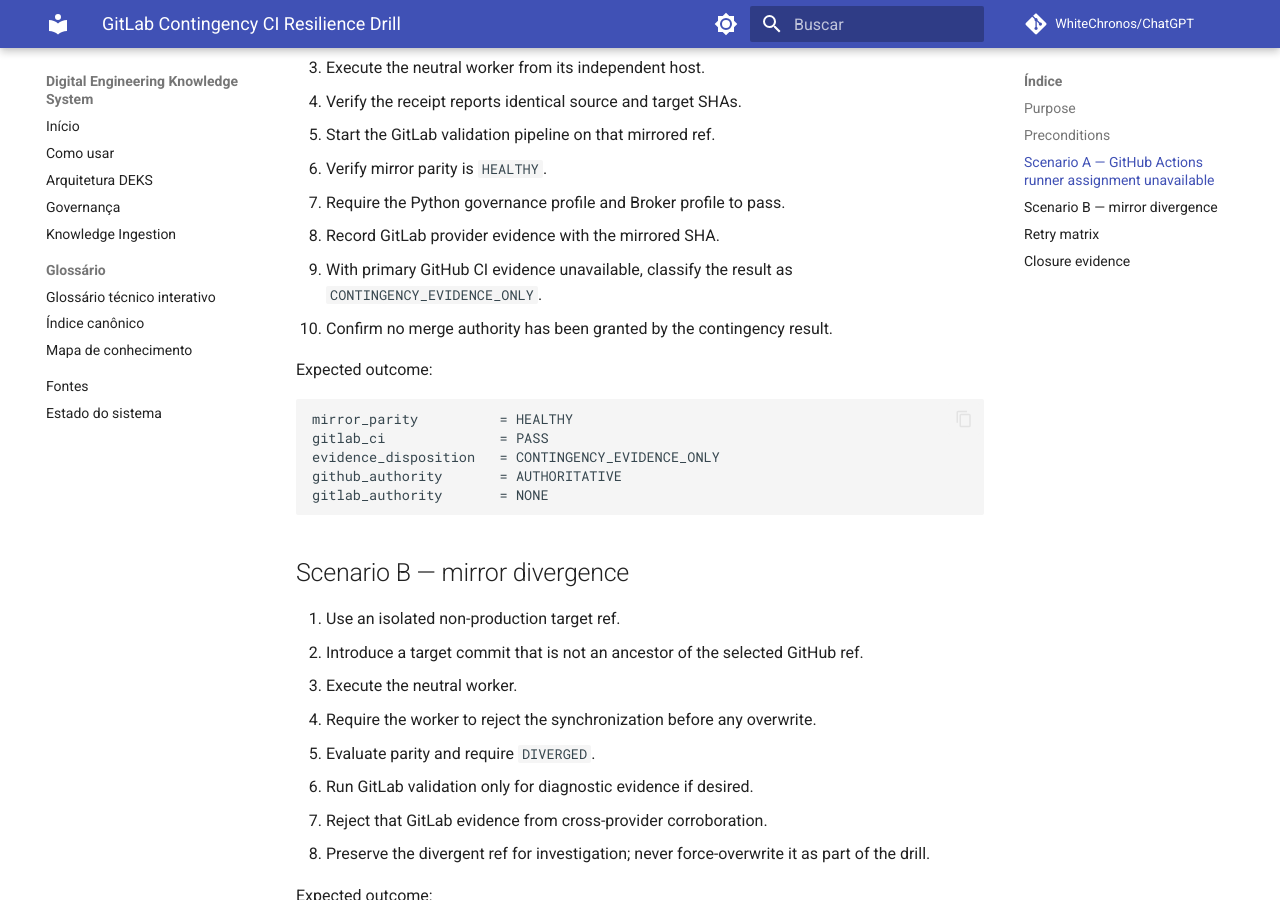
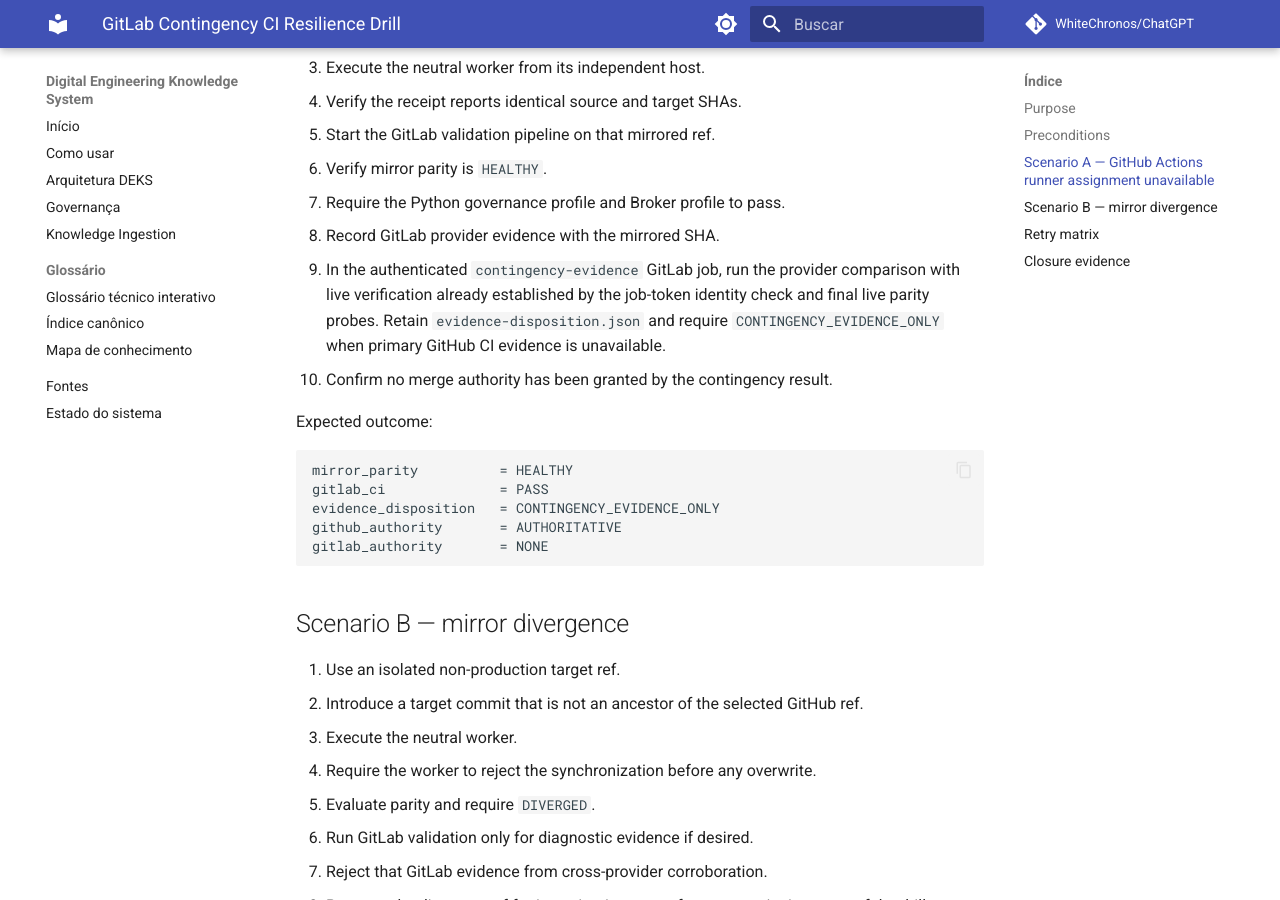
Before and after one commit to WhiteChronos/ChatGPT, an MkDocs documentation site: the page built from docs/runbooks/gitlab-contingency-drill.md, in a window 1280 px wide and 900 px high, scrolled down 687 px. Built offline with MkDocs 1.6.1 and Material for MkDocs 9.7.7, drawn with Linux system fonts in a browser that asks for light colours; comment, search, counter and statistics services are not loaded; some of the changed text lies outside the part shown.

Commit message:
fix: persist authenticated evidence disposition

```diff
--- a/docs/runbooks/gitlab-contingency-drill.md
+++ b/docs/runbooks/gitlab-contingency-drill.md
@@ -26,8 +26,11 @@ sole authority.
 6. Verify mirror parity is `HEALTHY`.
 7. Require the Python governance profile and Broker profile to pass.
 8. Record GitLab provider evidence with the mirrored SHA.
-9. With primary GitHub CI evidence unavailable, classify the result as
-   `CONTINGENCY_EVIDENCE_ONLY`.
+9. In the authenticated `contingency-evidence` GitLab job, run the provider
+   comparison with live verification already established by the job-token
+   identity check and final live parity probes. Retain
+   `evidence-disposition.json` and require
+   `CONTINGENCY_EVIDENCE_ONLY` when primary GitHub CI evidence is unavailable.
 10. Confirm no merge authority has been granted by the contingency result.
 
 Expected outcome:
@@ -85,7 +88,7 @@ A successful drill package contains only non-secret artifacts:
 - mirror-parity result;
 - canonical validation result;
 - provider evidence record;
-- evidence-disposition result;
+- `evidence-disposition.json` generated by the authenticated GitLab evidence job;
 - timestamp and test-ref identity.
 
 Secret stores, credential helpers, environment dumps, and token-bearing logs are
```
Also changed, not shown: .gitlab-ci.yml (+32 -2 lines), 1 other file.
